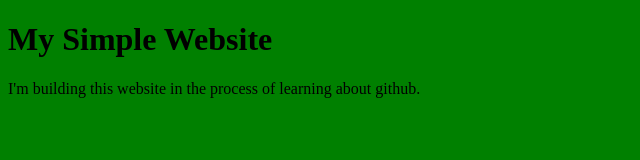
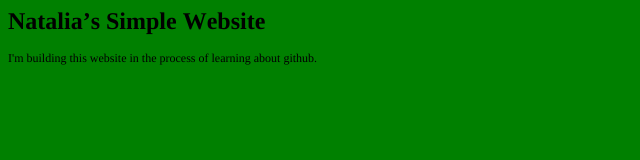
Before and after one commit to nataliairuiz/MySimpleWebsite, a plain HTML site: page index.html in a window 1280 px wide. Shown: the whole page, without its empty margins (0-640 px from the left). Drawn offline with Linux system fonts and the light colour scheme.

Commit message:
change name to natalia's

```diff
--- a/index.html
+++ b/index.html
@@ -1,11 +1,19 @@
-<!DOCTYPE html>
+<!DOCTYPE html PUBLIC "-//W3C//DTD HTML 4.01//EN" "http://www.w3.org/TR/html4/strict.dtd">
 <html>
 <head>
-	<link rel="stylesheet" href="styles.css">
+  <meta http-equiv="Content-Type" content="text/html; charset=utf-8">
+  <meta http-equiv="Content-Style-Type" content="text/css">
+  <title></title>
+  <meta name="Generator" content="Cocoa HTML Writer">
+  <meta name="CocoaVersion" content="1504.81">
+  <style type="text/css">
+    body {background-color: #008000}
+    p.p2 {margin: 0.0px 0.0px 12.0px 0.0px; line-height: 14.0px; font: 12.0px Times; color: #000000; -webkit-text-stroke: #000000}
+    span.s1 {font-kerning: none}
+  </style>
 </head>
 <body>
-	<h1> My Simple Website </h1>
-	<p> I'm building this website in the process of learning about github. </p>
-	<script src="main.js"></script>
+<h1 style="margin: 0.0px 0.0px 16.1px 0.0px; line-height: 28.0px; font: 24.0px Times; color: #000000; -webkit-text-stroke: #000000"><span class="s1"><b>Natalia’s Simple Website<span class="Apple-converted-space"> </span></b></span></h1>
+<p class="p2"><span class="s1">I'm building this website in the process of learning about github.<span class="Apple-converted-space"> </span></span></p>
 </body>
 </html>
--- a/styles.css
+++ b/styles.css
@@ -1,3 +1,3 @@
 body {
-	background: green;
+	background: pink;
 }
```
